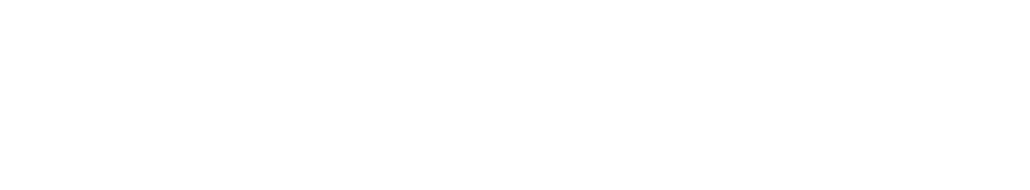
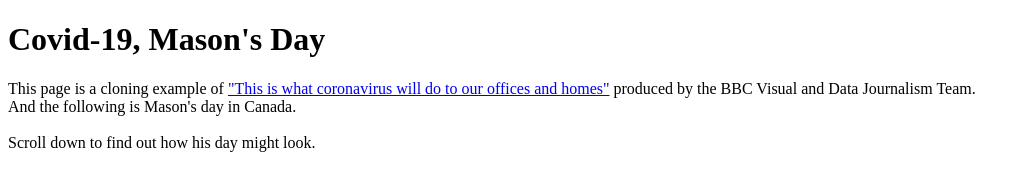
Before and after one commit to songdoing/bbcCloning, a plain HTML site: page index.html in a window 1280 px wide. Shown: the whole page, without its empty margins (0-1030 px from the left). Drawn offline with Linux system fonts and the light colour scheme.

Commit message:
2. context

```diff
--- a/index.html
+++ b/index.html
@@ -6,6 +6,17 @@
     <title>This is what coronavirus will do to our offices and homes</title>
 </head>
 <body>
-
+    <header class="header">
+        <div class="global-width">
+            <h1 class="page-title">Covid-19, Mason's Day</h1>
+            <p>This page is a cloning example of
+                <a href="https://www.bbc.co.uk/news/resources/idt-dc2d6e2d-3ab4-42de-8d03-bb7eda5fff8e" target="_blank">
+                "This is what coronavirus will do to our offices and homes"</a>
+                produced by the BBC Visual and Data Journalism Team. <br>
+                And the following is Mason's day in Canada.<br><br>
+                Scroll down to find out how his day might look.
+            </p>
+        </div>
+    </header>
 </body>
 </html>
```
